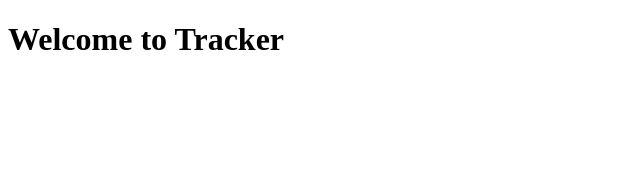
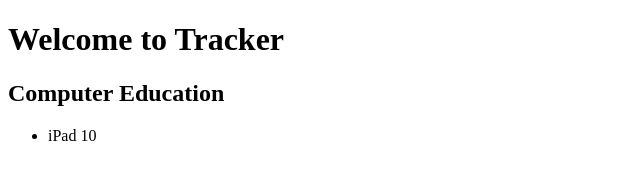
Before and after one commit to sadalex007/Tracker-php, a plain HTML site: page index.html in a window 1280 px wide. Shown: the whole page, without its empty margins (0-640 px from the left). Drawn offline with Linux system fonts and the light colour scheme.

Commit message:
new changes

```diff
--- a/index.html
+++ b/index.html
@@ -7,5 +7,9 @@
 </head>
 <body>
     <h1>Welcome to Tracker</h1>
+    <h2>Computer Education</h2>
+    <ul>
+        <li>iPad 10</li>
+    </ul>
 </body>
 </html>
```
